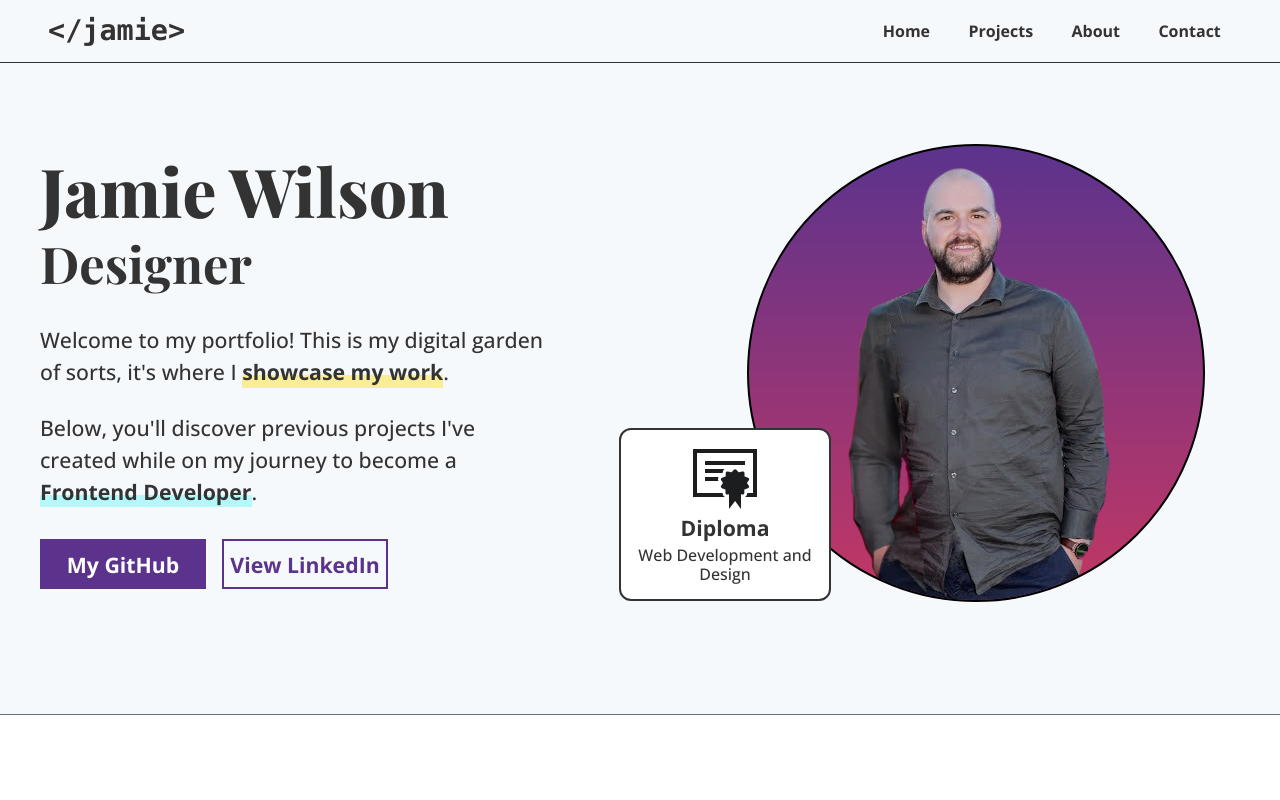
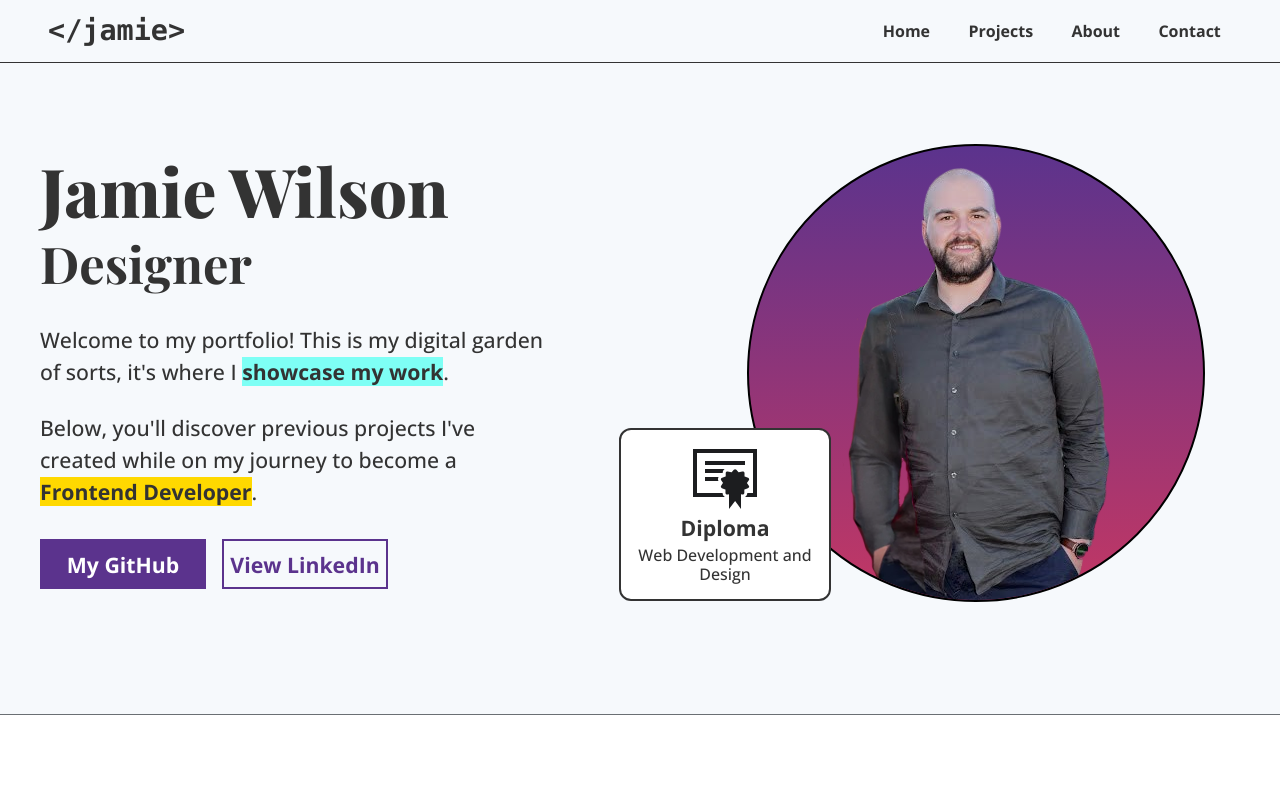
Before and after one commit to dottereldesign/jamie_wilson_portfolio, a plain HTML site: page index.html in a window 1280 px wide. Shown: the top 800 px of the page. Drawn offline with nearby package versions, Linux system fonts and the light colour scheme.

Commit message:
Add highlight animation to main keywords.

```diff
--- a/css/style.css
+++ b/css/style.css
@@ -5,8 +5,8 @@
   --clr-gradient-100: #5b338d;
   --clr-gradient-200: #c33764;
 
-  --clr-accent-100: hsla(180, 89%, 64%, 0.4);
-  --clr-accent-200: hsl(51, 100%, 50%, 0.4);
+  --clr-accent-100: hsla(180, 89%, 64%, 1);
+  --clr-accent-200: hsl(51, 100%, 50%, 1);
 
   --clr-neutral-100: hsl(0, 0%, 100%);
   --clr-neutral-200: #f6f9fc;
@@ -291,7 +291,43 @@ main p {
   line-height: 1.5;
 }
 
-main p span {
+.main_span-animation-1 {
+  -webkit-animation: 1.5s highlight 1.5s 1 normal forwards;
+  animation: 1.5s highlight 1.5s 1 normal forwards;
+  background-color: none;
+  background: linear-gradient(90deg, #7efff5 50%, rgba(255, 255, 255, 0) 50%);
+  background-size: 200% 100%;
+  background-position: 100% 0;
+  font-weight: var(--fw-bold);
+}
+
+.main_span-animation-2 {
+  -webkit-animation: 2s highlight 2s 1 normal forwards;
+  animation: 2s highlight 2s 1 normal forwards;
+  background-color: none;
+  background: linear-gradient(
+    90deg,
+    var(--clr-accent-200) 50%,
+    rgba(255, 255, 255, 0) 50%
+  );
+  background-size: 200% 100%;
+  background-position: 100% 0;
+  font-weight: var(--fw-bold);
+}
+
+@-webkit-keyframes highlight {
+  to {
+    background-position: 0 0;
+  }
+}
+
+@keyframes highlight {
+  to {
+    background-position: 0 0;
+  }
+}
+
+/* main p span {
   position: relative;
   display: inline-block;
   z-index: 100;
@@ -306,7 +342,7 @@ main p span::before {
   background-color: var(--clr-accent-100);
   z-index: -100;
   bottom: 0;
-}
+} */
 
 main p .highlight-gold::before {
   background-color: var(--clr-accent-200);
--- a/index.html
+++ b/index.html
@@ -57,9 +57,9 @@
           </div>
 
         </div>
-        <p class="fade-in-text_3 ">Welcome to my portfolio! This is my digital garden of sorts, it's where I <span class="highlight-gold">showcase my work</span>.</p>
+        <p class="fade-in-text_3 ">Welcome to my portfolio! This is my digital garden of sorts, it's where I <span class="main_span-animation-1">showcase my work</span>.</p>
         <br>
-        <p class="fade-in-text_4">Below, you'll discover previous projects I've created while on my journey to become a <span>Frontend Developer</span>.</p>
+        <p class="fade-in-text_4">Below, you'll discover previous projects I've created while on my journey to become a <span class="main_span-animation-2">Frontend Developer</span>.</p>
         <div class="main_content_btn-container">
           <a href="https://github.com/dottereldesign" class="custom-btn btn-5 btn-1"><span>My GitHub</span></a>
           <a href="https://www.linkedin.com/in/jamie-wilson-b1b8351b0/" class="custom-btn btn-5 btn-2"><span>View LinkedIn</span></a>
```
